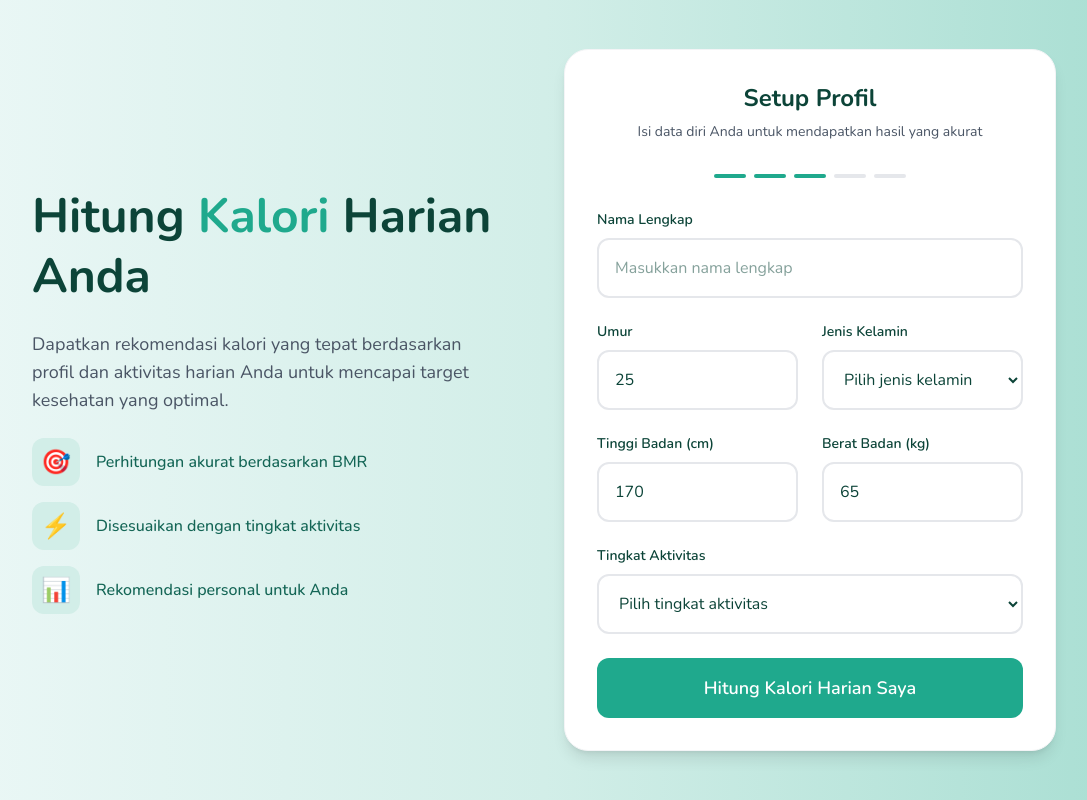
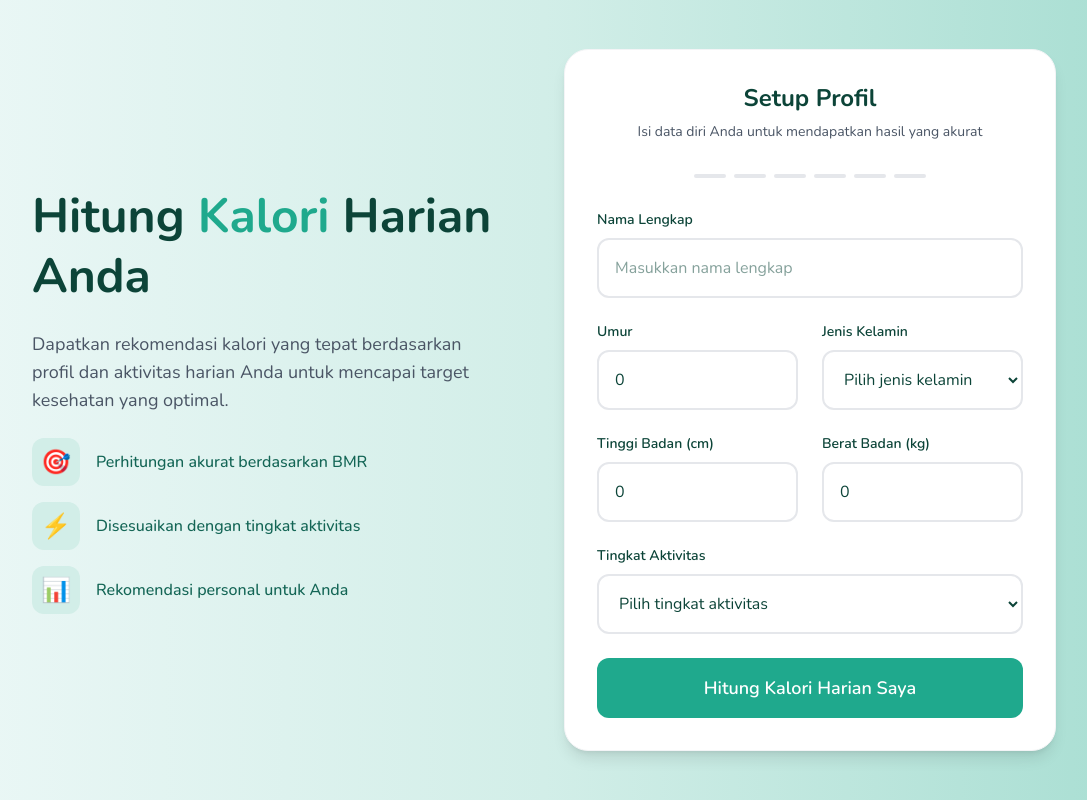
Before and after one commit to dzikrimr/CalorEase, a Next.js app: page /profile-setup in a window 1280 px wide. Shown: the whole page, without its empty margins (96-1183 px from the left). Built offline with nearby package versions, Linux system fonts and the light colour scheme; no server answers.

Commit message:
Profile Setup & Configure Database

```diff
--- a/src/app/globals.css
+++ b/src/app/globals.css
@@ -98,3 +98,8 @@ body {
 .animate-fadeIn {
   animation: var(--animate-fadeIn);
 }
+
+@keyframes float {
+  0%, 100% { transform: translateY(0px); }
+  50% { transform: translateY(-20px); }
+}
--- a/src/app/lib/firebase.ts
+++ b/src/app/lib/firebase.ts
@@ -1,5 +1,6 @@
 import { initializeApp } from "firebase/app";
 import { getAuth } from "firebase/auth";
+import { getFirestore } from "firebase/firestore";
 
 // Konfigurasi Firebase
 const firebaseConfig = {
@@ -14,5 +15,6 @@ const firebaseConfig = {
 // Inisialisasi Firebase
 const app = initializeApp(firebaseConfig);
 const auth = getAuth(app);
+const db = getFirestore(app);
 
-export { auth };
+export { auth, db };
--- a/src/app/profile-setup/page.tsx
+++ b/src/app/profile-setup/page.tsx
@@ -1,6 +1,9 @@
 "use client";
 
 import React, { useState, FormEvent } from 'react';
+import { useRouter } from 'next/navigation';
+import { auth, db } from '../lib/firebase';
+import { doc, setDoc } from 'firebase/firestore';
 
 interface FormData {
   nama: string;
@@ -12,16 +15,18 @@ interface FormData {
 }
 
 const ProfileSetup: React.FC = () => {
+  const router = useRouter();
   const [nama, setNama] = useState('');
-  const [umur, setUmur] = useState<number>(25);
-  const [tinggi, setTinggi] = useState<number>(170);
-  const [berat, setBerat] = useState<number>(65);
+  const [umur, setUmur] = useState<number>(0);
+  const [tinggi, setTinggi] = useState<number>(0);
+  const [berat, setBerat] = useState<number>(0);
   const [jenisKelamin, setJenisKelamin] = useState<'pria' | 'wanita' | ''>('');
   const [aktivitas, setAktivitas] = useState<'rendah' | 'sedang' | 'tinggi' | 'sangat_tinggi' | ''>('');
   const [calories, setCalories] = useState<number>(0);
   const [bmr, setBMR] = useState<number>(0);
   const [loading, setLoading] = useState(false);
   const [showResult, setShowResult] = useState(false);
+  const [error, setError] = useState<string | null>(null);
 
   // Calculate BMR
   const calculateBMR = (gender: 'pria' | 'wanita', weight: number, height: number, age: number): number => {
@@ -48,9 +53,15 @@ const ProfileSetup: React.FC = () => {
     e.preventDefault();
     setLoading(true);
     setShowResult(false);
+    setError(null);
 
-    // Simulate processing time
-    await new Promise((resolve) => setTimeout(resolve, 1500));
+    // Check if user is authenticated
+    const user = auth.currentUser;
+    if (!user) {
+      setError('User tidak ditemukan. Silakan login kembali.');
+      setLoading(false);
+      return;
+    }
 
     const data: FormData = {
       nama,
@@ -62,25 +73,57 @@ const ProfileSetup: React.FC = () => {
     };
 
     if (!data.jenisKelamin || !data.aktivitas) {
+      setError('Harap lengkapi semua kolom yang diperlukan.');
       setLoading(false);
-      return; // Prevent calculation if required fields are missing
+      return;
     }
 
+    try {
       const calculatedBMR = calculateBMR(data.jenisKelamin, data.berat, data.tinggi, data.umur);
       const dailyCalories = calculateDailyCalories(calculatedBMR, data.aktivitas);
+
+      // Prepare data to save to Firestore
+      const userData = {
+        nama: data.nama,
+        umur: data.umur,
+        tinggi: data.tinggi,
+        berat: data.berat,
+        jenisKelamin: data.jenisKelamin,
+        aktivitas: data.aktivitas,
+        bmr: Math.round(calculatedBMR),
+        dailyCalories: dailyCalories,
+        createdAt: new Date().toISOString(),
+      };
+
+      // Save to Firestore under 'users' collection with user's UID as document ID
+      await setDoc(doc(db, 'users', user.uid), userData);
 
       setCalories(dailyCalories);
       setBMR(Math.round(calculatedBMR));
       setShowResult(true);
+    } catch (err: any) {
+      setError(err.message || 'Gagal menyimpan data ke database.');
+    } finally {
       setLoading(false);
+    }
+  };
+
+  // Handle navigation to dashboard
+  const handleGoToDashboard = () => {
+    router.push('/dashboard');
   };
 
   // Update step indicator
-  const totalFields = 5; // nama, umur, jenisKelamin, tinggi, berat, aktivitas
-  const filledFields = [nama, umur.toString(), jenisKelamin, tinggi.toString(), berat.toString(), aktivitas].filter(
-    (value) => value !== ''
-  ).length;
-  const activeSteps = Math.ceil((filledFields / totalFields) * 5);
+  const totalFields = 6; // nama, umur, jenisKelamin, tinggi, berat, aktivitas
+  const filledFields = [
+    nama !== '' ? 1 : 0,
+    umur > 0 ? 1 : 0,
+    jenisKelamin !== '' ? 1 : 0,
+    tinggi > 0 ? 1 : 0,
+    berat > 0 ? 1 : 0,
+    aktivitas !== '' ? 1 : 0,
+  ].reduce((sum, value) => sum + value, 0);
+  const activeSteps = Math.ceil((filledFields / totalFields) * 6);
 
   return (
     <div className="min-h-screen flex items-center justify-center bg-gradient-to-r from-[var(--primary-50)] via-[var(--primary-100)] to-[var(--primary-200)] p-4 relative overflow-hidden">
@@ -114,15 +157,23 @@ const ProfileSetup: React.FC = () => {
           </div>
         </div>
 
-        {/* Form Section */}
+        {/* Form or Result Section */}
         <div className="bg-white rounded-3xl p-8 shadow-lg border border-gray-100">
+          {!showResult ? (
+            <>
               <div className="text-center mb-8">
                 <h2 className="text-2xl font-bold text-[var(--primary-800)] mb-2">Setup Profil</h2>
                 <p className="text-gray-600 text-sm">Isi data diri Anda untuk mendapatkan hasil yang akurat</p>
               </div>
 
+              {error && (
+                <div className="mb-4 p-3 bg-red-100 text-red-700 rounded-2xl text-sm text-center">
+                  {error}
+                </div>
+              )}
+
               <div className="flex justify-center gap-2 mb-8">
-            {[...Array(5)].map((_, index) => (
+                {[...Array(6)].map((_, index) => (
                   <div
                     key={index}
                     className={`w-8 h-1 rounded-sm transition-all duration-300 ${
@@ -254,8 +305,13 @@ const ProfileSetup: React.FC = () => {
                   {loading ? 'Menghitung...' : 'Hitung Kalori Harian Saya'}
                 </button>
               </form>
-
-          <div className={`mt-6 ${showResult ? 'animate-slideInUp block' : 'hidden'}`}>
+            </>
+          ) : (
+            <div className="animate-slideInUp">
+              <div className="text-center mb-8">
+                <h2 className="text-2xl font-bold text-[var(--primary-800)] mb-2">Hasil Perhitungan</h2>
+                <p className="text-gray-600 text-sm">Berikut adalah kebutuhan kalori harian Anda</p>
+              </div>
               <div className="bg-gradient-to-br from-[var(--primary-50)] to-[var(--primary-100)] border-2 border-[var(--primary-200)] rounded-2xl p-6 text-center">
                 <h3 className="text-xl font-semibold text-[var(--primary-800)] mb-3">Kebutuhan Kalori Harian Anda</h3>
                 <div className="text-4xl md:text-5xl font-extrabold text-[var(--primary-600)] mb-3">{calories.toLocaleString()}</div>
@@ -264,7 +320,14 @@ const ProfileSetup: React.FC = () => {
                   <strong>BMR (Basal Metabolic Rate):</strong> <span>{bmr.toLocaleString()}</span> kalori
                 </div>
               </div>
+              <button
+                onClick={handleGoToDashboard}
+                className="w-full p-4 bg-[var(--primary-500)] text-white rounded-xl font-semibold text-lg transition-all duration-200 hover:bg-[var(--primary-600)] hover:shadow-xl hover:-translate-y-0.5 active:translate-y-0 flex items-center justify-center mt-6"
+              >
+                Lanjutkan ke Dashboard
+              </button>
             </div>
+          )}
         </div>
       </div>
     </div>
--- a/src/app/register/page.tsx
+++ b/src/app/register/page.tsx
@@ -30,7 +30,7 @@ const RegisterPage: React.FC = () => {
     setIsSubmitting(true);
     try {
       await createUserWithEmailAndPassword(auth, email, password);
-      router.push('/dashboard');
+      router.push('/profile-setup'); // Redirect to profile-setup after registration
     } catch (err: any) {
       setError(err.message || 'Pendaftaran gagal. Email mungkin sudah digunakan.');
       setIsSubmitting(false);
@@ -45,7 +45,7 @@ const RegisterPage: React.FC = () => {
 
     try {
       await signInWithPopup(auth, provider);
-      router.push('/dashboard');
+      router.push('/profile-setup'); // Redirect to profile-setup after Google sign-up
     } catch (err: any) {
       setError(err.message || 'Pendaftaran dengan Google gagal.');
       setIsSubmitting(false);
```
Lines whose indentation alone changed are shown as unchanged.
